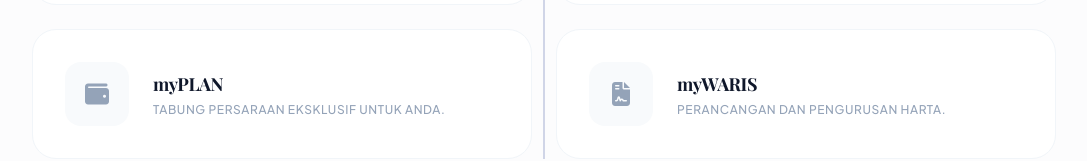
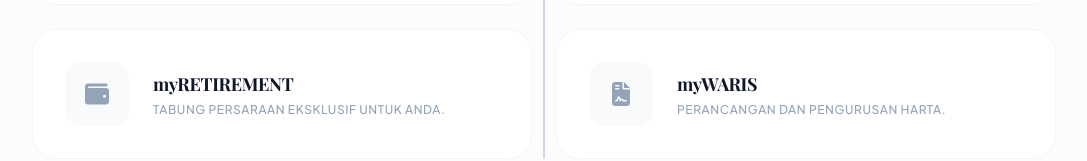
Before and after one commit to producthch/smartsolo, a plain HTML site: page index.html in a window 1280 px wide. Shown: the part 2062-2223 px from the top of the page, without its empty margins (96-1183 px from the left). Drawn offline with nearby package versions, Linux system fonts and the light colour scheme; a web font is replaced by a local one.

Commit message:
Update index.html

```diff
--- a/index.html
+++ b/index.html
@@ -259,7 +259,7 @@
                 tools: [
                     { id: "dhappiness", title: "myHAPPINESS", icon: "fa-heart", desc: "Uji kegembiraan hati anda.", reqs: ["single", "singlem"], githubLink: "/app/myhappiness.html", nextStep: "dchecklist40", nextMsg: "Sejauh mana persediaan mental dan rohani anda menghadapi usia 40 tahun?" },
                     { id: "dchecklist40", title: "myCHECKLIST40", icon: "fa-list-check", desc: "Persediaan strategik sebelum melangkah ke usia 40.", reqs: ["blueprint", "hijrah", "kaboji"], githubLink: "/app/mychecklist40.html", nextStep: "dplan4me", nextMsg: "Bersedia untuk bersara dengan aman?" },
-                    { id: "dplan4me", title: "myPLAN", icon: "fa-wallet", desc: "Tabung persaraan eksklusif untuk anda.", reqs: ["sepi", "sepim"], githubLink: "/app/myretirement.html", nextStep: "mywaris", nextMsg: "Sejauh mana persediaan pengurusan harta pusaka anda terurus dengan baik." },
+                    { id: "dplan4me", title: "myRETIREMENT", icon: "fa-wallet", desc: "Tabung persaraan eksklusif untuk anda.", reqs: ["sepi", "sepim"], githubLink: "/app/myretirement.html", nextStep: "mywaris", nextMsg: "Sejauh mana persediaan pengurusan harta pusaka anda terurus dengan baik." },
                     { id: "mywaris", title: "myWARIS", icon: "fa-file-contract", desc: "Perancangan dan pengurusan harta.", reqs: ["legasi", "legasim"], githubLink: "/app/mywaris.html", isEndLevel: true, finishMsg: "Perancangan kewangan dan legasi anda kini lengkap. Anda sedia menghadapi masa depan dengan tenang." }
                 ]
             }]
```
